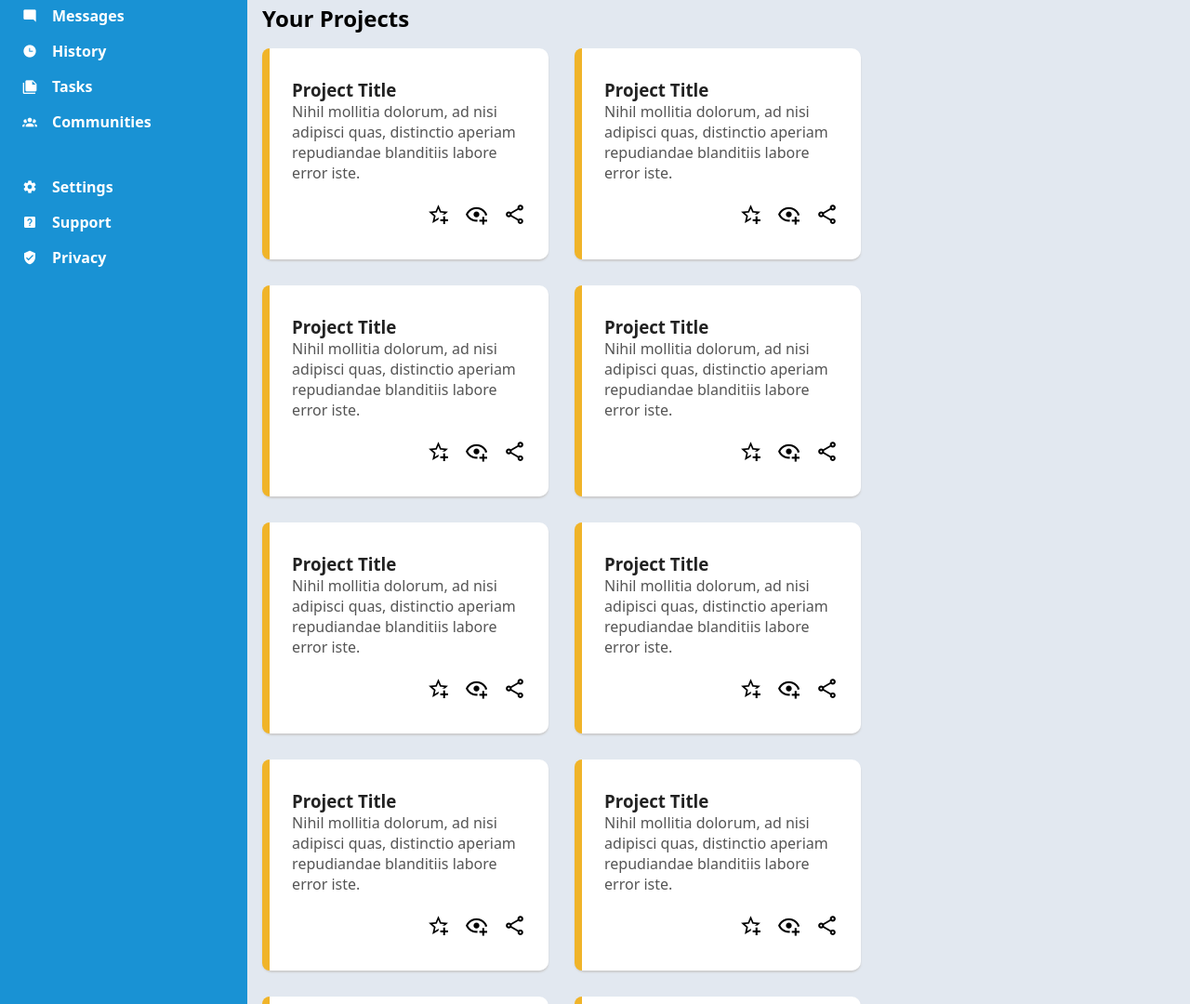
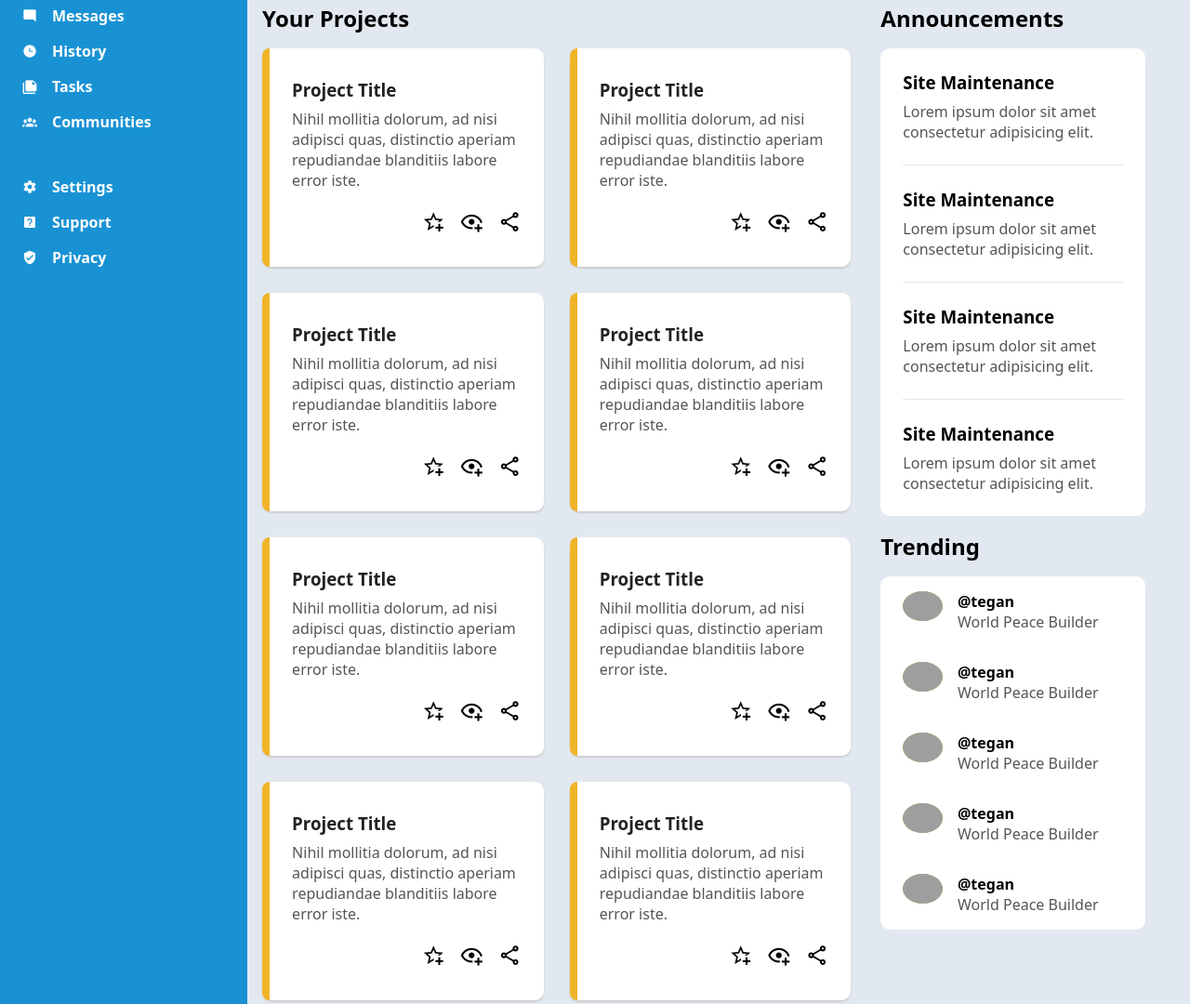
Before and after one commit to codelikesuraj/top-admin-dashboard, a plain HTML site: page index.html in a window 1280 px wide. Shown: the part 167-1247 px from the top of the page at 93% size. Drawn offline with Linux system fonts and the light colour scheme; grey boxes are pictures that could not be loaded.

Commit message:
update: announcements and trendings section

```diff
--- a/index.html
+++ b/index.html
@@ -295,20 +295,92 @@
               </div>
             </div>
           </section>
-          <section class="announcements">
-            <!-- <h2 class="section-title">Announcements</h2> -->
-            <div class="announcements"></div>
-          </section>
-          <section class="trendings">
-            <!-- <h2 class="section-title">Trending</h2> -->
-            <div class="trends">
-              <div class="trend">
-                <!-- image -->
-                <!-- username -->
-                <!-- title -->
+          <div>
+            <section>
+              <h2 class="section-title">Announcements</h2>
+              <div class="announcements">
+                <div>
+                  <h3>Site Maintenance</h3>
+                  <p>
+                    Lorem ipsum dolor sit amet consectetur adipisicing elit.
+                  </p>
+                </div>
+                <div>
+                  <h3>Site Maintenance</h3>
+                  <p>
+                    Lorem ipsum dolor sit amet consectetur adipisicing elit.
+                  </p>
+                </div>
+                <div>
+                  <h3>Site Maintenance</h3>
+                  <p>
+                    Lorem ipsum dolor sit amet consectetur adipisicing elit.
+                  </p>
+                </div>
+                <div>
+                  <h3>Site Maintenance</h3>
+                  <p>
+                    Lorem ipsum dolor sit amet consectetur adipisicing elit.
+                  </p>
+                </div>
               </div>
-            </div>
-          </section>
+            </section>
+            <section>
+              <h2 class="section-title">Trending</h2>
+              <div class="trendings">
+                <div>
+                  <img
+                    src="https://robohash.org/cat"
+                    class="small-profile-img"
+                  />
+                  <div>
+                    <h4>@tegan</h4>
+                    <p>World Peace Builder</p>
+                  </div>
+                </div>
+                <div>
+                  <img
+                    src="https://robohash.org/cat"
+                    class="small-profile-img"
+                  />
+                  <div>
+                    <h4>@tegan</h4>
+                    <p>World Peace Builder</p>
+                  </div>
+                </div>
+                <div>
+                  <img
+                    src="https://robohash.org/cat"
+                    class="small-profile-img"
+                  />
+                  <div>
+                    <h4>@tegan</h4>
+                    <p>World Peace Builder</p>
+                  </div>
+                </div>
+                <div>
+                  <img
+                    src="https://robohash.org/cat"
+                    class="small-profile-img"
+                  />
+                  <div>
+                    <h4>@tegan</h4>
+                    <p>World Peace Builder</p>
+                  </div>
+                </div>
+                <div>
+                  <img
+                    src="https://robohash.org/cat"
+                    class="small-profile-img"
+                  />
+                  <div>
+                    <h4>@tegan</h4>
+                    <p>World Peace Builder</p>
+                  </div>
+                </div>
+              </div>
+            </section>
+          </div>
         </div>
       </main>
     </div>
--- a/styles.css
+++ b/styles.css
@@ -151,13 +151,9 @@ header {
 
 .sections {
   display: grid;
-  grid-template-columns: repeat(3, 1fr);
+  grid-template-columns: 2fr 1fr;
   padding: 1rem;
   gap: 2rem;
-}
-
-.sections > div {
-  padding-top: 1rem;
 }
 
 .section-title {
@@ -165,8 +161,6 @@ header {
 }
 
 .projects {
-  grid-column: span 2;
-  grid-row: span 2;
   align-items: flex-start;
 }
 
@@ -199,7 +193,10 @@ header {
   color: #222;
 }
 
-.project-cards p {
+.project-cards p,
+.announcements p,
+.trendings p {
+  margin-top: 0.5rem;
   color: #555;
 }
 
@@ -212,10 +209,30 @@ header {
   font-size: 25px;
 }
 
-/* .announcements {
-  background-color: red;
+.announcements,
+.trendings {
+  background-color: var(--white);
+  border-radius: 10px;
+  margin-right: 2rem;
 }
 
-.trendings {
-  background-color: yellow;
-} */
+.announcements > div {
+  margin: 0 1.5rem;
+  padding: 1.5rem 0;
+}
+
+.announcements > div:nth-child(n + 2) {
+  border-top: 1px solid var(--gray);
+  padding-top: 1.5rem;
+}
+
+.trendings > div {
+  margin: 0 1.5rem;
+  padding: 1rem 0;
+  display: flex;
+  gap: 1rem;
+}
+
+.trendings p {
+  margin-top: 0;
+}
```
